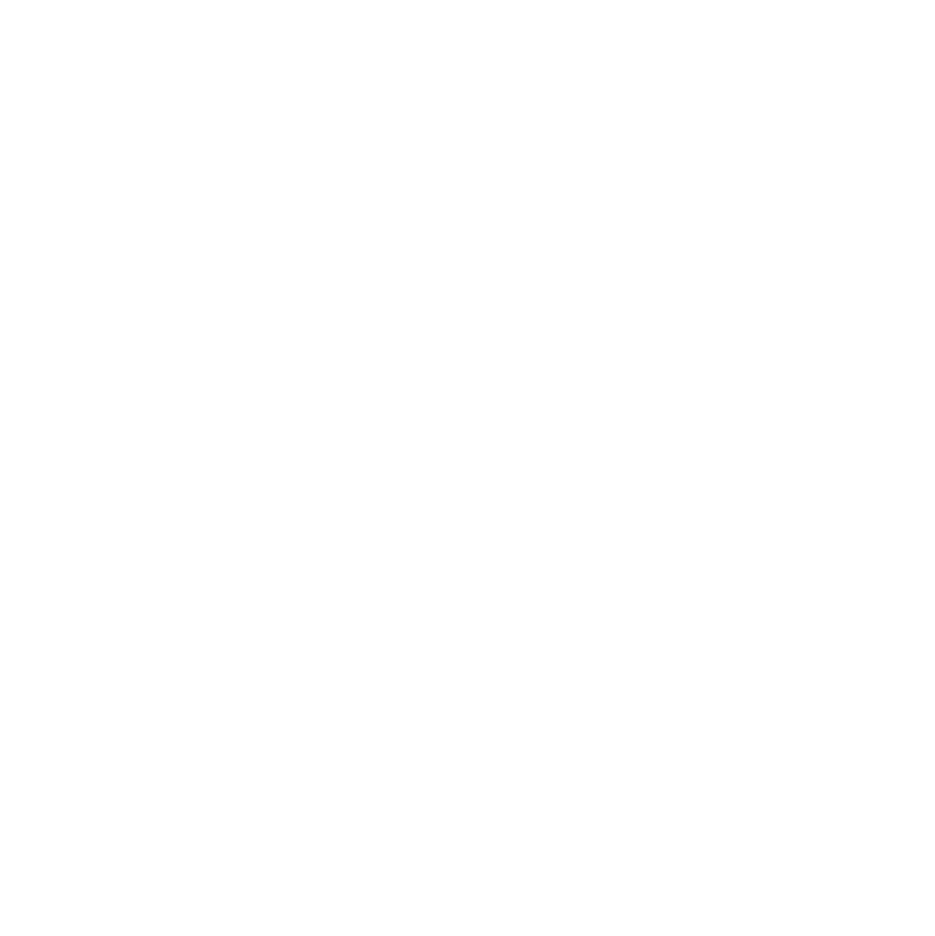
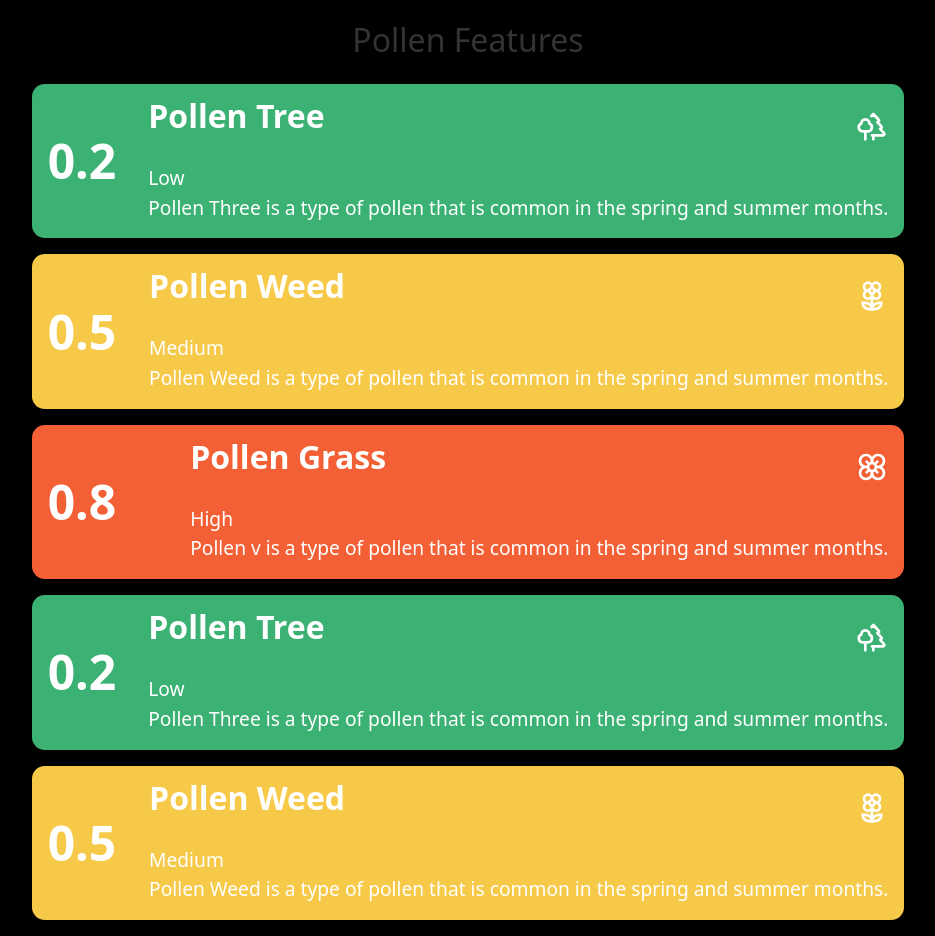
Before and after one commit to andrejshuma/CassiniHackathon, a React (Vite) app in the folder preventiq/: page /1 in a window 1280 px wide. Before the commit this address had no page. Shown: the whole page, without its empty margins (172-1107 px from the left). Before the commit the page ends 800 px from the top, so only its background shows below. Built offline with nearby package versions, Linux system fonts and the light colour scheme.

Commit message:
Added feature pages for pollution, pollen, uv, etc...

```diff
--- a/preventiq/package.json
+++ b/preventiq/package.json
@@ -16,6 +16,8 @@
     "react": "^19.1.0",
     "react-dom": "^19.1.0",
     "react-router-dom": "^7.6.0",
+    "recharts": "^2.15.3",
+    "styled-components": "^6.1.18",
     "tailwindcss": "^4.1.7"
   },
   "devDependencies": {
--- a/preventiq/src/main.jsx
+++ b/preventiq/src/main.jsx
@@ -17,12 +17,14 @@
 import Advice from "./pages/Advice/Advice";
 import Profile from "./pages/Profile/Profile";
 import Stats from "./pages/Stats/Stats";
+import FeaturePage from "./pages/FeatureIndexes/FeaturePage.jsx";
 
 createRoot(document.getElementById("root")).render(
   <StrictMode>
     <Router>
       <Routes>
         <Route path="/" element={<Home />} />
+        <Route path="/1" element={<FeaturePage />} />
         <Route path="/register" element={<Register />} />
         <Route path="/register2" element={<Register2 />} />
         <Route path="/register3" element={<Register3 />} />
--- /dev/null
+++ b/preventiq/src/pages/FeatureIndexes/FeaturePage.jsx
@@ -0,0 +1,68 @@
+import styled from 'styled-components'
+import InfoBox from "./InfoBox.jsx";
+
+export default function FeaturePage({ featureName }) {
+    const data = [
+        {
+            "name": "Pollen Tree",
+            "index": 0.2,
+            "description": "Pollen Three is a type of pollen that is common in the spring and summer months.",
+        },
+        {
+            "name": "Pollen Weed",
+            "index": 0.5,
+            "description": "Pollen Weed is a type of pollen that is common in the spring and summer months.",
+        },
+        {
+            "name": "Pollen Grass",
+            "index": 0.8,
+            "description": "Pollen v is a type of pollen that is common in the spring and summer months.",
+        },
+        {
+            "name": "Pollen Tree",
+            "index": 0.2,
+            "description": "Pollen Three is a type of pollen that is common in the spring and summer months.",
+        },
+        {
+            "name": "Pollen Weed",
+            "index": 0.5,
+            "description": "Pollen Weed is a type of pollen that is common in the spring and summer months.",
+        },
+    ]
+    return (
+        <Container>
+            <h1>Pollen Features</h1>
+            <BoxWrapper>
+                {
+                    data.map((item, index) => (
+                        <InfoBox key={index} data={item}/>
+                    ))
+                }
+            </BoxWrapper>
+        </Container>
+    )
+}
+
+const Container = styled.div`
+    display: flex;
+    flex-direction: column;
+    align-items: center;
+    justify-content: center;
+    height: 100%;
+    background-color: #000;
+    color: #333;
+    padding: 1rem;
+
+    h1 {
+        font-size: 2rem;
+        margin-bottom: 20px;
+    }
+
+`
+
+const BoxWrapper = styled.div`
+    display: flex;
+    flex-direction: column;
+    height: 100%;
+    gap: 1rem;
+`
--- /dev/null
+++ b/preventiq/src/pages/FeatureIndexes/InfoBox.jsx
@@ -0,0 +1,103 @@
+import styled from 'styled-components'
+import { Flower, Flower2, Trees,  } from 'lucide-react';
+
+export default function InfoBox({ data }) {
+    const getValue = value => {
+        if (value > 0.85) {
+            return "very high";
+        } else if (value > 0.65) {
+            return "high";
+        } else if (value > 0.4) {
+            return "medium";
+        } else {
+            return "low";
+        }
+    };
+    const getRGB = {
+        "very high": "#d7263d",   // deep red (danger)
+        "high": "#f46036",        // vivid orange (alert)
+        "medium": "#f7c948",      // soft yellow (caution)
+        "low": "#3bb273"          // rich green (safe)
+    };
+
+    const getSVG = {
+        "Pollen Tree": <Trees size={32} strokeWidth={2}/>,
+        "Pollen Grass": <Flower size={32} strokeWidth={2}/>,
+        "Pollen Weed": <Flower2 size={32} strokeWidth={2}/>
+    }
+
+
+    return (
+        <Wrapper style={{ backgroundColor: getRGB[getValue(data.index)] }}>
+            <Number>{data.index}</Number>
+            <DataWrapper>
+                <div>
+                    <h1>{data.name}</h1>
+                    {getSVG[data.name]}
+                </div>
+                <div>
+                    <h2>{getValue(data.index).charAt(0).toUpperCase() + getValue(data.index).slice(1)}</h2>
+                    <p>{data.description}</p>
+                </div>
+            </DataWrapper>
+        </Wrapper>
+    )
+}
+
+const Wrapper = styled.div`
+    display: flex;
+    align-items: center;
+    justify-content: space-between;
+    gap: 2rem;
+    height: fit-content;
+    background-color: #f0f0f0;
+    padding: 1rem;
+    border-radius: .8rem;
+    color: #fff;
+`
+
+const Number = styled.div`
+    font-size: 3rem;
+    font-weight: bold;
+`
+
+const DataWrapper = styled.div`
+    display: flex;
+    flex-direction: column;
+    align-items: center;
+    justify-content: center;
+    gap: 1rem;
+
+    & h1 {
+        font-size: 1.4rem;
+        margin: 0;
+        line-height: 1;
+        font-weight: 700;
+    }
+
+    & h2 {
+        font-size: 1.2rem;
+        margin: 0;
+        line-height: 1;
+        font-weight: 500;
+    }
+
+    & > div:first-child {
+        display: flex;
+        justify-content: space-between;
+        align-items: center;
+        width: 100%;
+
+    }
+    & > div:nth-child(2) {
+        display: flex;
+        flex-direction: column;
+        gap: .4rem;
+        width: 100%;
+
+        & > p {
+            font-size: 1.2rem;
+        }
+    }
+
+`
--- a/preventiq/src/pages/GreenAreas/GreenAreas.jsx
+++ /dev/null
@@ -1,13 +0,0 @@
-import React from "react";
-import Navbar from "../GeneralComponents/Navbar";
-
-const GreenAreas = () => {
-  return (
-    <>
-      <Navbar />
-      <div>GreenAreas</div>
-    </>
-  );
-};
-
-export default GreenAreas;
--- a/preventiq/src/pages/Polen/Polen.jsx
+++ /dev/null
@@ -1,13 +0,0 @@
-import React from "react";
-import Navbar from "../GeneralComponents/Navbar";
-
-const Polen = () => {
-  return (
-    <>
-      <Navbar />
-      <div>Polen</div>
-    </>
-  );
-};
-
-export default Polen;
--- a/preventiq/src/pages/Polution/Polution.jsx
+++ /dev/null
@@ -1,13 +0,0 @@
-import React from "react";
-import Navbar from "../GeneralComponents/Navbar";
-
-const Polution = () => {
-  return (
-    <>
-      <Navbar />
-      <div>Polution</div>
-    </>
-  );
-};
-
-export default Polution;
--- a/preventiq/src/pages/Stats/Stats.jsx
+++ /dev/null
@@ -1,7 +0,0 @@
-import React from "react";
-
-const Stats = () => {
-  return <div>Stats</div>;
-};
-
-export default Stats;
--- a/preventiq/src/pages/SunHeat/SunHeat.jsx
+++ /dev/null
@@ -1,13 +0,0 @@
-import React from "react";
-import Navbar from "../GeneralComponents/Navbar";
-
-const SunHeat = () => {
-  return (
-    <>
-      <Navbar />
-      <div>SunHeat</div>
-    </>
-  );
-};
-
-export default SunHeat;
```
Also changed, not shown: 1 other file (tests, documents, lock files or other folders).
